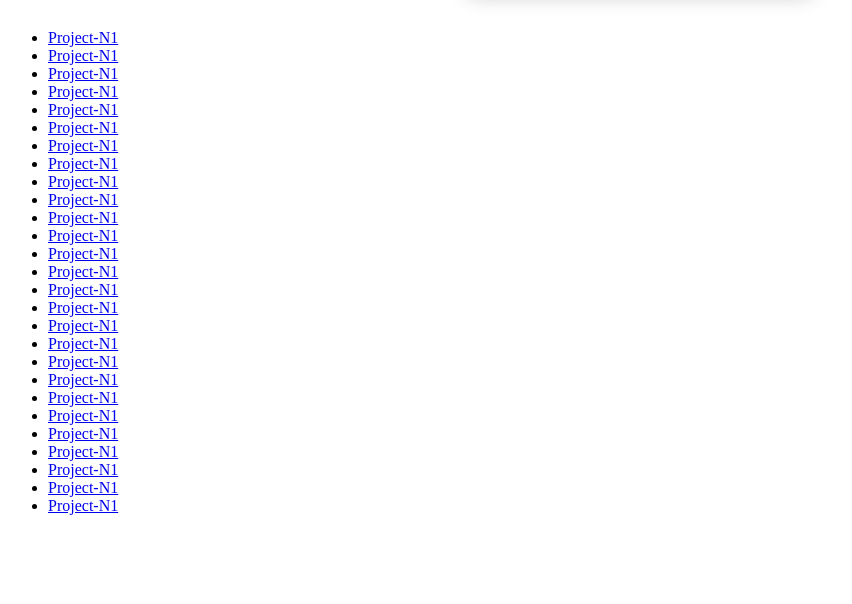
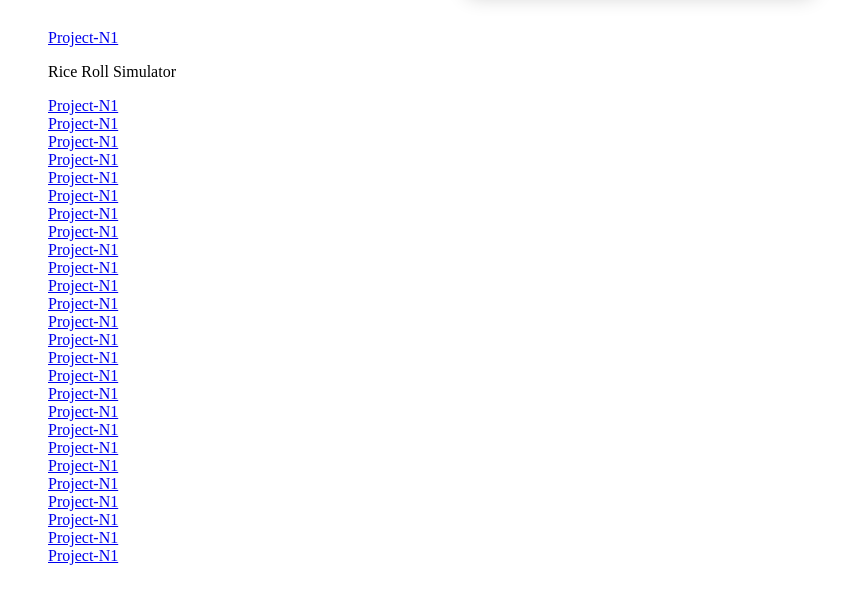
Before and after one commit to abdelilah-dev/50-mini-front-end-projects, a plain HTML site: page index.html in a window 1280 px wide. Shown: the part 176-780 px from the top of the page, without its empty margins (0-852 px from the left). Drawn offline with Linux system fonts and the light colour scheme.

Commit message:
Upload the Update

```diff
--- a/index.html
+++ b/index.html
@@ -19,7 +19,9 @@
                 margin: 2rem auto;
             }
 
-            ul {}
+            ul {
+                list-style: none;
+            }
 
             ul li {}
 
@@ -30,7 +32,10 @@
     <body>
         <h1 class="main-heading">50 <br> THML - CSS - JS <br> projects</h1>
         <ul>
-            <li><a href="project-n1/index.html">Project-N1</a></li>
+            <li>
+                <a href="project-n1/index.html">Project-N1</a>
+                <p>Rice Roll Simulator</p>
+            </li>
             <li><a href="project-n1/index.html">Project-N1</a></li>
             <li><a href="project-n1/index.html">Project-N1</a></li>
             <li><a href="project-n1/index.html">Project-N1</a></li>
```
Also changed, not shown: project-n1/index.html (added, +15 -0 lines), project-n1/main.js (added), project-n1/style.css (added).
